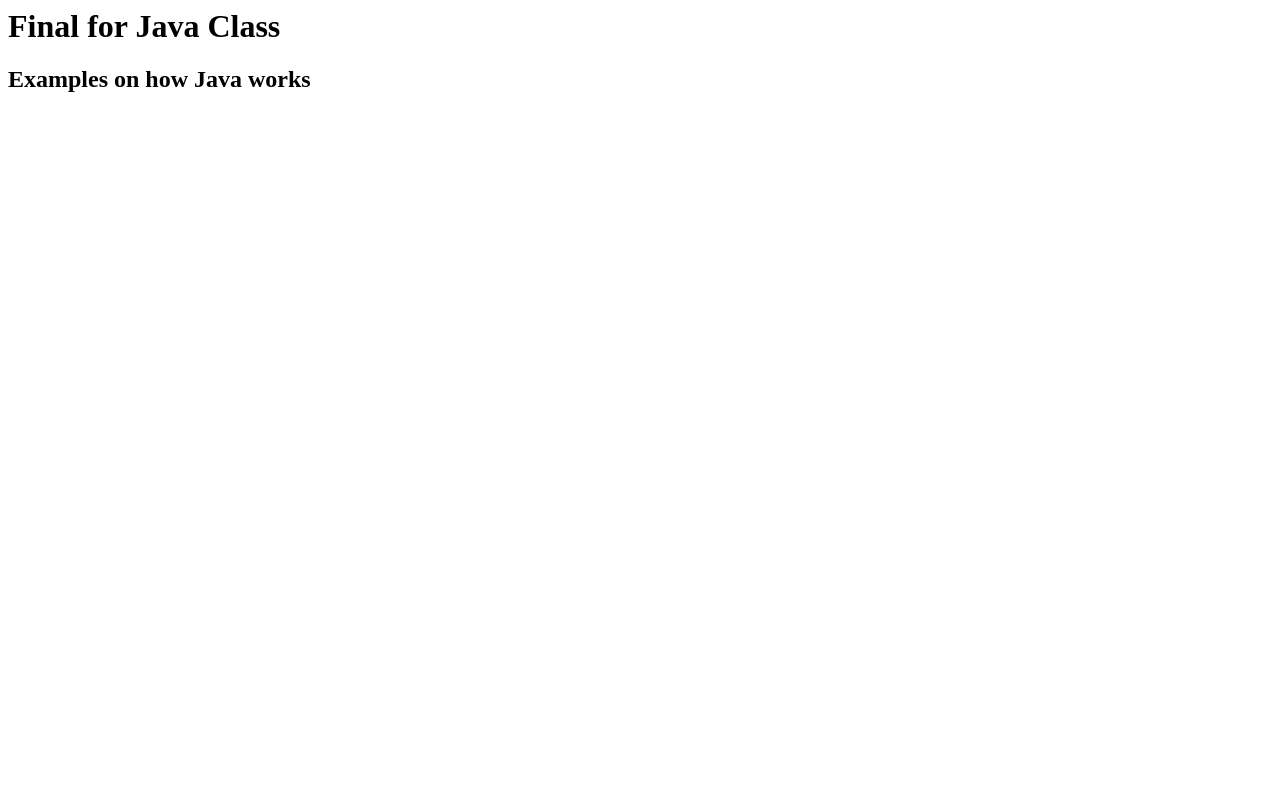
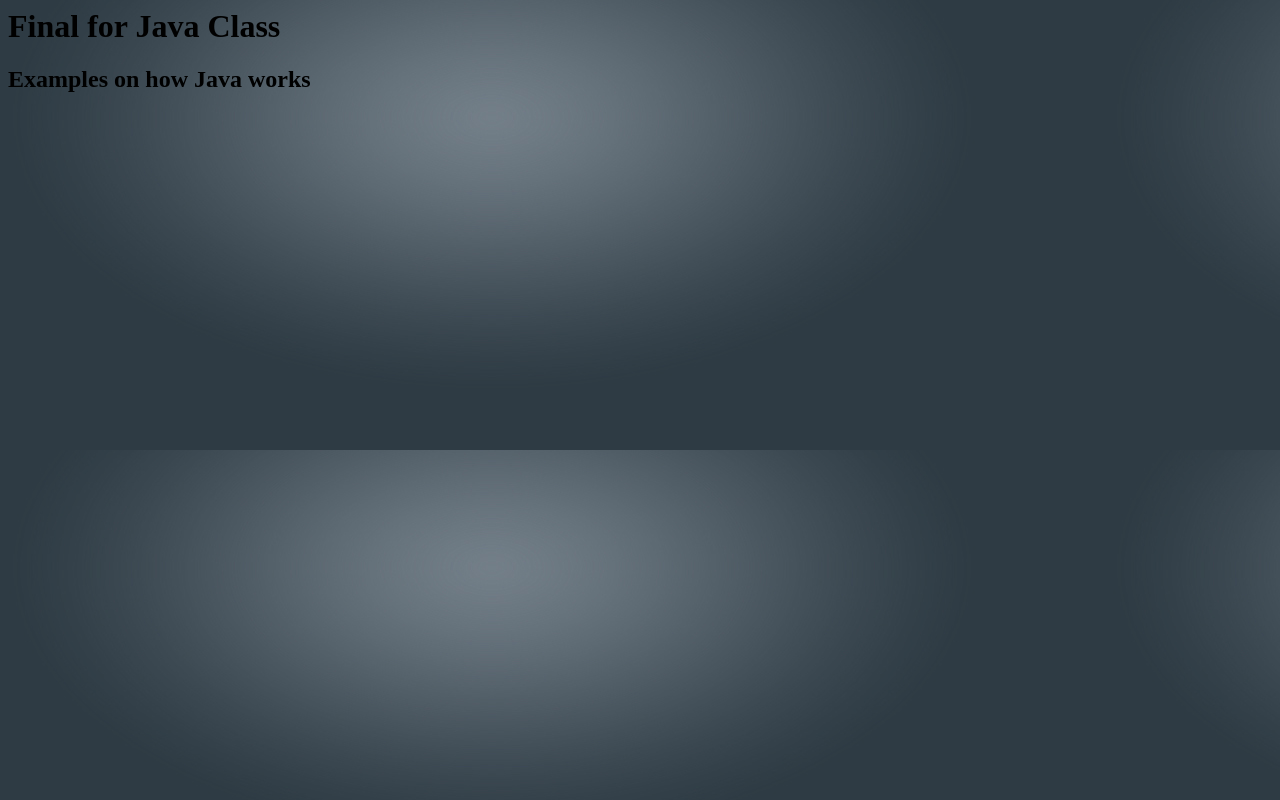
Before and after one commit to BrittanyNovak/finalprojectjava, a plain HTML site: page index.html in a window 1280 px wide. Drawn offline with Linux system fonts and the light colour scheme.

Commit message:
added my background

```diff
--- a/index.html
+++ b/index.html
@@ -6,6 +6,6 @@
 		<link rel="stylesheet" href="final.css">
 	</head>
 
-	<body background="Blue">
+	<body background="images/header-bg.jpg">
 		<h1>Final for Java Class</h1>
 		<h2>Examples on how Java works</h2>
```
